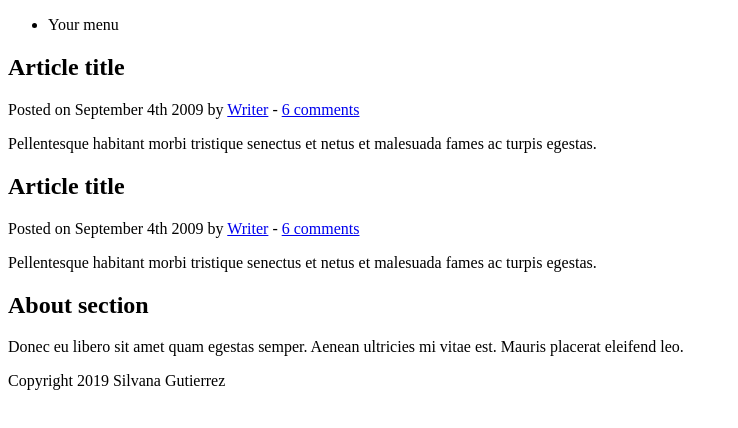
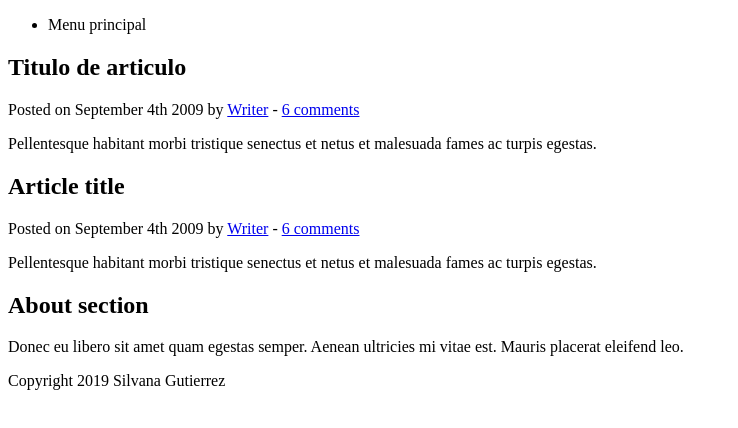
Before and after one commit to silvana87/demo-repo, a plain HTML site: page index.html in a window 1280 px wide. Shown: the whole page, without its empty margins (0-738 px from the left). Drawn offline with Linux system fonts and the light colour scheme.

Commit message:
se modifico el titulo

```diff
--- a/index.html
+++ b/index.html
@@ -12,7 +12,7 @@
 	<header>
 		<nav>
 			<ul>
-				<li>Your menu</li>
+				<li>Menu principal</li>
 			</ul>
 		</nav>
 	</header>
@@ -21,7 +21,7 @@
 
 		<article>
 			<header>
-				<h2>Article title</h2>
+				<h2>Titulo de articulo</h2>
 				<p>Posted on <time datetime="2009-09-04T16:31:24+02:00">September 4th 2009</time> by <a href="#">Writer</a> - <a href="#comments">6 comments</a></p>
 			</header>
 			<p>Pellentesque habitant morbi tristique senectus et netus et malesuada fames ac turpis egestas.</p>
```
